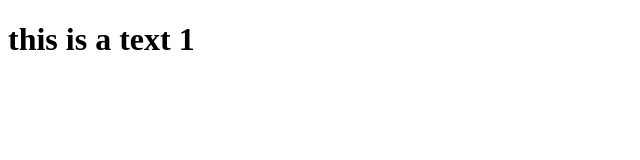
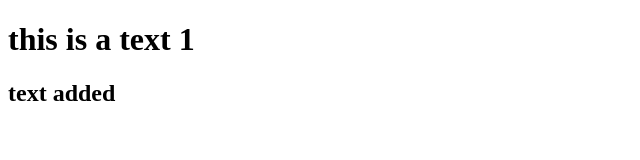
Before and after one commit to meerimbatyr/practice-git, a plain HTML site: page index.html in a window 1280 px wide. Shown: the whole page, without its empty margins (0-640 px from the left). Drawn offline with Linux system fonts and the light colour scheme.

Commit message:
code added

```diff
--- a/index.html
+++ b/index.html
@@ -8,5 +8,10 @@
   </head>
   <body>
     <h1>this is a text 1</h1>
+    <!--Anara's code start-->
+    <main>
+      <h2>text added</h2>
+    </main>
+     <!--Anara's code end-->
   </body>
 </html>
```
